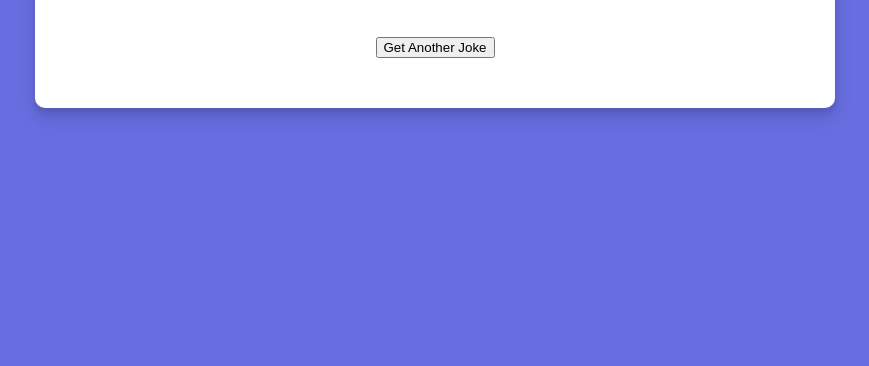
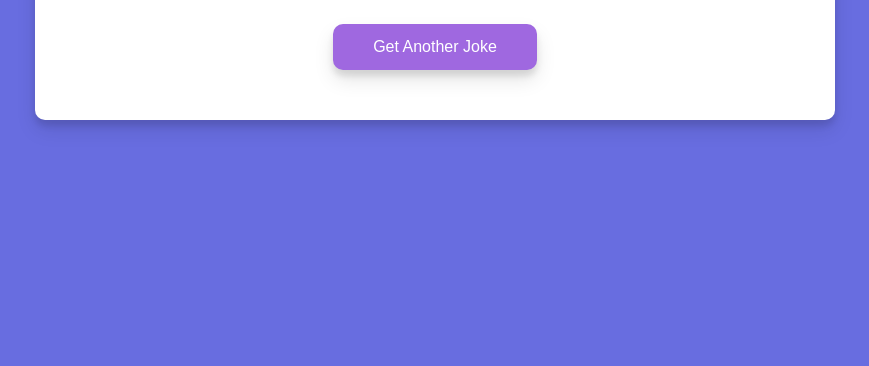
Before and after one commit to o0p/dad-jokes-v2, a plain HTML site: page index.html in a window 1280 px wide. Shown: the part 434-800 px from the top of the page, without its empty margins (205-1074 px from the left). Drawn offline with Linux system fonts and the light colour scheme.

Commit message:
Add btn style

```diff
--- a/style.css
+++ b/style.css
@@ -40,3 +40,14 @@ h3 {
     margin: 3.125rem auto;
     max-width: 37.5rem;
 }
+
+.btn {
+    background-color: #9f68e0;
+    border: 0;
+    border-radius: 0.625rem;
+    color: white;
+    box-shadow: 0 0.625rem 1.25rem rgba(0, 0, 0, 0.1), 0 0.375rem 0.375rem rgba(0, 0, 0, 0.1);
+    padding: 0.875rem 2.5rem;
+    font-size: 16px;
+    cursor: pointer;
+}
```
